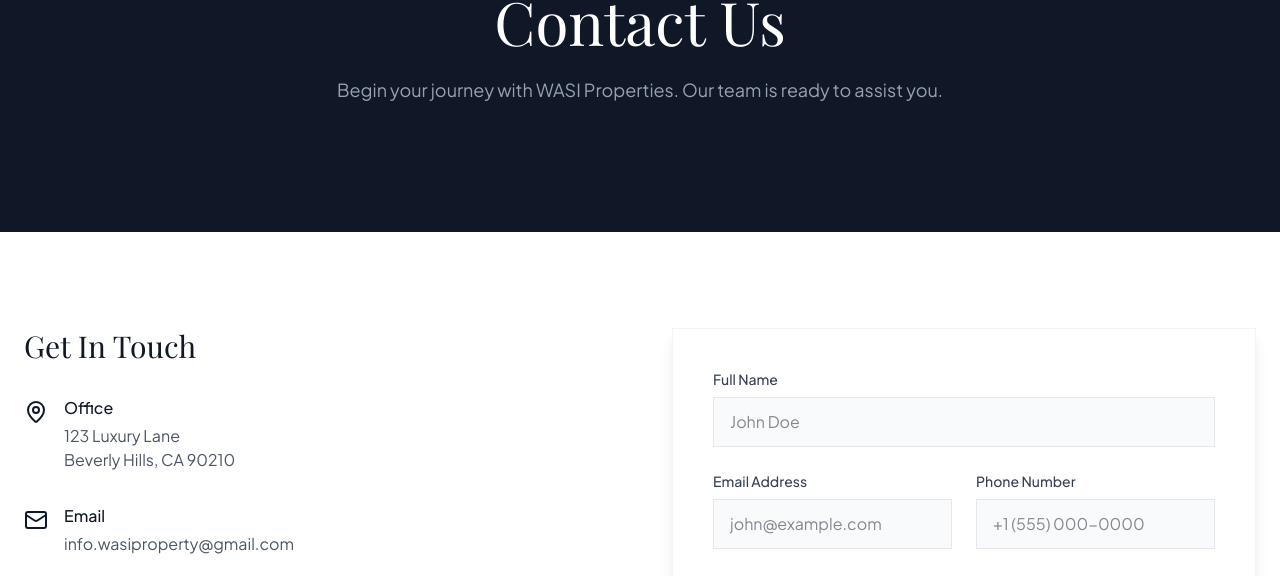
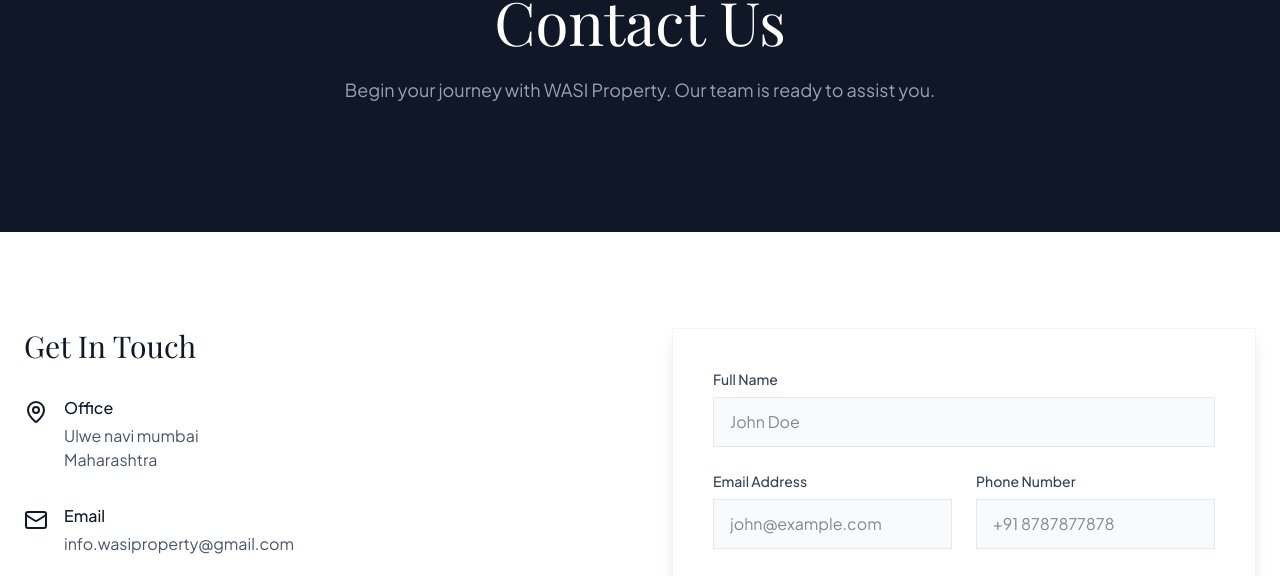
Before and after one commit to naddo210/propertiesweb, a React (Vite) app in the folder properties/: page /contact in a window 1280 px wide. Shown: the part 217-793 px from the top of the page. Built offline with nearby package versions, Linux system fonts and the light colour scheme; a web font is replaced by a local one.

Commit message:
first-commit

```diff
--- a/properties/src/components/Footer.jsx
+++ b/properties/src/components/Footer.jsx
@@ -78,7 +78,7 @@
               <li className="text-gray-300 text-sm">info.wasiproperty@gmail.com</li>
               <li className="text-gray-300 text-sm">+91 7035394786</li>
               <li className="text-gray-300 text-sm">
-                Navi Mumbai
+              Ulwe navi mumbai Maharashtra
               </li>
             </ul>
           </div>
@@ -96,7 +96,7 @@
           {/* Social Icons */}
           <div className="flex space-x-6 mt-4 md:mt-0">
             <a
-              href="#"
+              href="instagram.com/wasiproperty?utm_source=qr&igsh=MTNvdWxnazQ4amMxbA=="
               aria-label="Instagram"
               className="text-gray-500 hover:text-white transition-all transform hover:scale-110"
             >
@@ -104,7 +104,7 @@
             </a>
 
             <a
-              href="#"
+              href="https://www.youtube.com/@wasiproperty"
               aria-label="Youtube"
               className="text-gray-500 hover:text-white transition-all transform hover:scale-110"
             >
--- a/properties/src/pages/Contact.jsx
+++ b/properties/src/pages/Contact.jsx
@@ -28,7 +28,7 @@
           Accept: "application/json",
         },
         body: JSON.stringify({
-          access_key: "YOUR_ACCESS_KEY_HERE", // Replace with your Web3Forms Access Key
+          access_key: "eabef0a0-b2cb-4d59-ac72-03ca62cf1c9a", // Replace with your Web3Forms Access Key
           ...formData
         }),
       });
@@ -52,7 +52,7 @@
         <div className="max-w-4xl mx-auto px-6 text-center">
           <h1 className="text-4xl md:text-6xl font-serif mb-6">Contact Us</h1>
           <p className="text-lg text-gray-400 leading-relaxed">
-            Begin your journey with WASI Properties. Our team is ready to assist you.
+            Begin your journey with WASI Property. Our team is ready to assist you.
           </p>
         </div>
       </section>
@@ -68,7 +68,7 @@
                 <MapPin className="h-6 w-6 text-gray-900 mt-1 mr-4" />
                 <div>
                   <h4 className="font-medium text-gray-900 mb-1">Office</h4>
-                  <p className="text-gray-600">123 Luxury Lane<br />Beverly Hills, CA 90210</p>
+                  <p className="text-gray-600">Ulwe navi mumbai <br /> Maharashtra</p>
                 </div>
               </div>
               <div className="flex items-start">
@@ -157,7 +157,7 @@
                       value={formData.phone}
                       onChange={handleChange}
                       className="w-full px-4 py-3 bg-gray-50 border border-gray-200 focus:border-gray-900 focus:ring-0 outline-none transition-colors"
-                      placeholder="+1 (555) 000-0000"
+                      placeholder="+91 8787877878"
                     />
                   </div>
                 </div>
```
